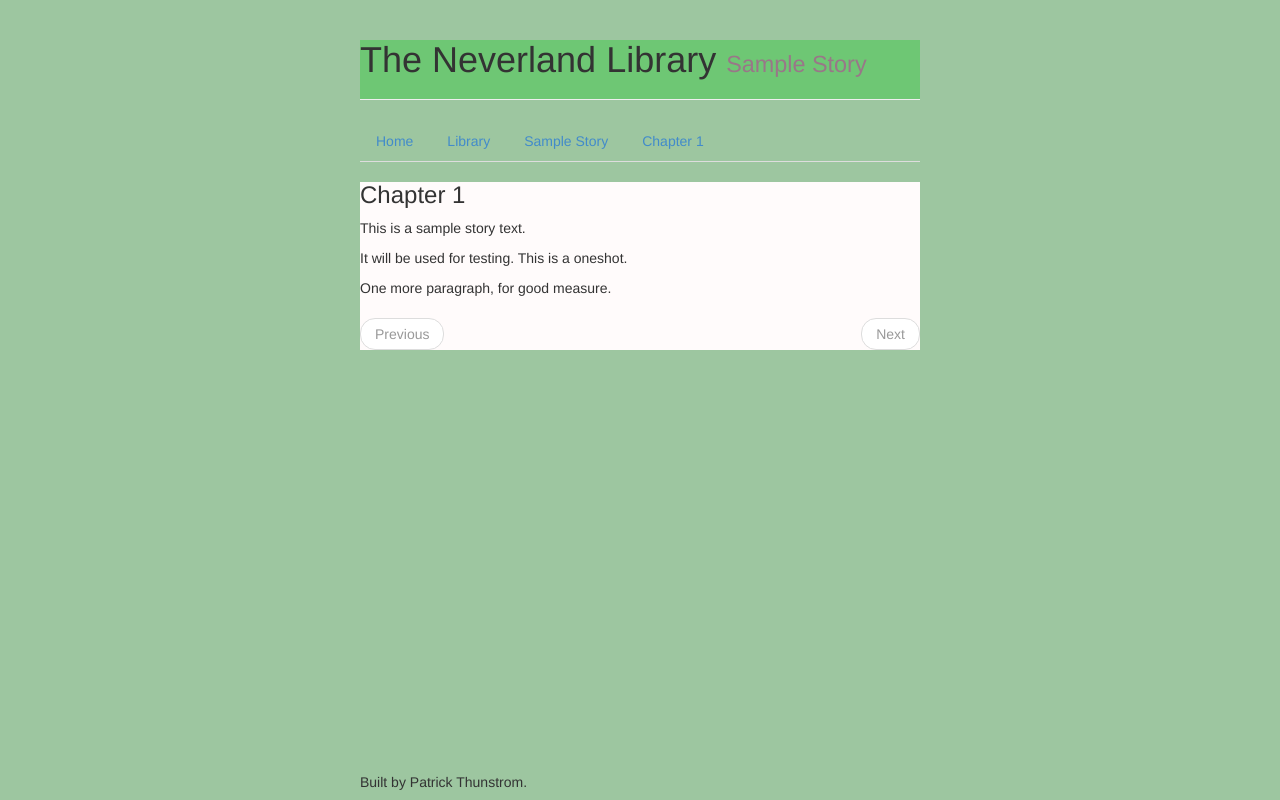
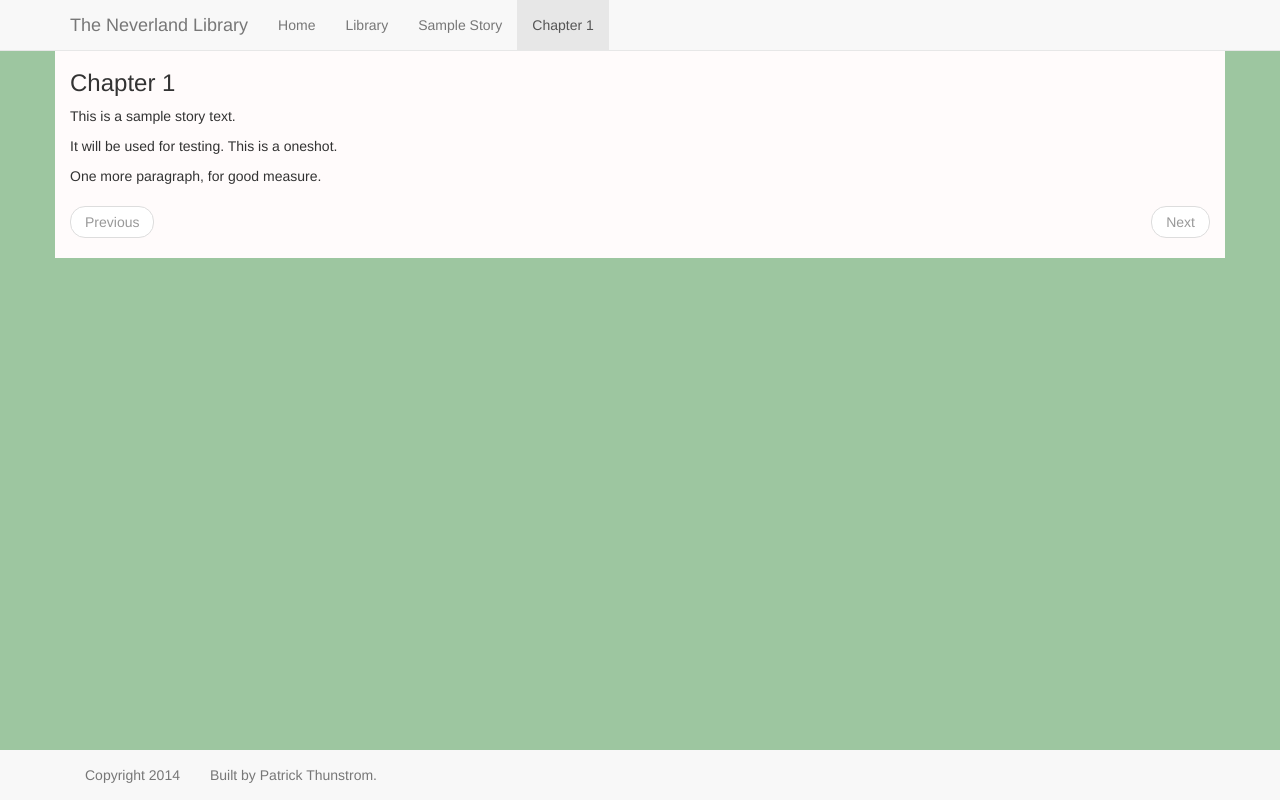
Before and after one commit to pathunstrom/neverlandlibrary, a Flask app: page /story/1/1/ in a window 1280 px wide. Run offline with Flask 2, Linux system fonts and the light colour scheme; some libraries are stand-ins or nearby versions.

Commit message:
Increase main column width.
Modified header and navbar. New footer.

```diff
--- a/neverlandlibrary/static/neverland.css
+++ b/neverlandlibrary/static/neverland.css
@@ -1,13 +1,22 @@
 body {
-    max-width: 40em;
-    margin: auto;
     background-color: #9DC6A0;
+    margin: 0;
+    padding-top: 50px;
 }
 
 .footer {
     position: absolute;
     bottom: 0px;
     height: 2em;
+    background-color: #6EC774;
+    padding: 0;
+    margin: 0;
+}
+
+.page-header {
+    position: absolute;
+    top: 0px;
+    padding: 0px;
 }
 
 .content {
--- a/neverlandlibrary/templates/base.html
+++ b/neverlandlibrary/templates/base.html
@@ -2,28 +2,35 @@
 <html>
 
   <head>
-    {% if title -%}
-      <title>{{ title }} &mdash; The Neverland Library</title>
-    {% else -%}
-      <title>The Neverland Library</title>
-    {% endif -%}
+    <title>{% block title %}{% endblock -%}The Neverland Library</title>
     <meta charset="utf-8">
     <link rel="stylesheet" href="/static/bootstrap.min.css">
     <link rel="stylesheet" href="/static/neverland.css">
+    <meta name="viewport" content="width=device-width, initial-scale=1">
   </head>
 
   <body>
 
-    <div class="page-header">
-      <h1>The Neverland Library <small>{{ title }}</small></h1>
-    </div>
+    <div class="navbar navbar-default navbar-fixed-top">
+      <div class="container">
+        <div class="navbar-header">
+          <button type="button" class="navbar-toggle" data-toggle="collapse" data-target=".navbar-collapse">
+            <span class="sr-only">Toggle navigation</span>
+            <span class="icon-bar"></span>
+            <span class="icon-bar"></span>
+            <span class="icon-bar"></span>
+          </button>
+          <a class="navbar-brand" href="#">The Neverland Library{% block subtitle %}{% endblock -%}</a>
+        </div>
+        <div class="navbar-collapse collapse">
+            <ul class="nav navbar-nav navbar-tabs">
+              {% block nav %}{% endblock %}
+            </ul>
+        </div>
+        </div>
+      </div>
 
-    <ul class="nav nav-tabs">
-
-      {% block nav %}{% endblock %}
-    </ul>
-
-    <div class="content">
+    <div class="content container">
       {% with messages = get_flashed_messages() -%}
         <div class="warnings">
       {% if messages -%}
@@ -39,8 +46,11 @@
       <div class="content">{% block content -%}{% endblock -%}</div>
     </div>
 
-    <div class="footer">
-      <p>Built by Patrick Thunstrom.</p>
+    <div class="nav navbar-default navbar-fixed-bottom">
+      <div class="container">
+        <p class="navbar-text">Copyright 2014</p>
+        <p class="navbar-text">Built by Patrick Thunstrom.</p>
+      </div>
     </div>
     <script src="https://ajax.googleapis.com/ajax/libs/jquery/1.11.0/jquery.min.js"></script>
     <script src="/static/js/bootstrap.min.js"></script>
--- a/neverlandlibrary/templates/chapter.html
+++ b/neverlandlibrary/templates/chapter.html
@@ -4,7 +4,7 @@
 <li><a href="{{ url_for('index') }}">Home</a></li>
 <li><a href="{{ url_for('library') }}">Library</a></li>
 <li><a href="{{ url_for('display', story_id=story['id']) }}">{{ story['title'] }}</a></li>
-<li><a href="{{ url_for('display', story_id=story['id'], chapter_id=story['chapter']['id']) }}">Chapter {{ story['chapter']['id'] }}</a></li>
+<li class="active"><a href="{{ url_for('display', story_id=story['id'], chapter_id=story['chapter']['id']) }}">Chapter {{ story['chapter']['id'] }}</a></li>
 {% endblock %}
 
 {% block content %}
```
